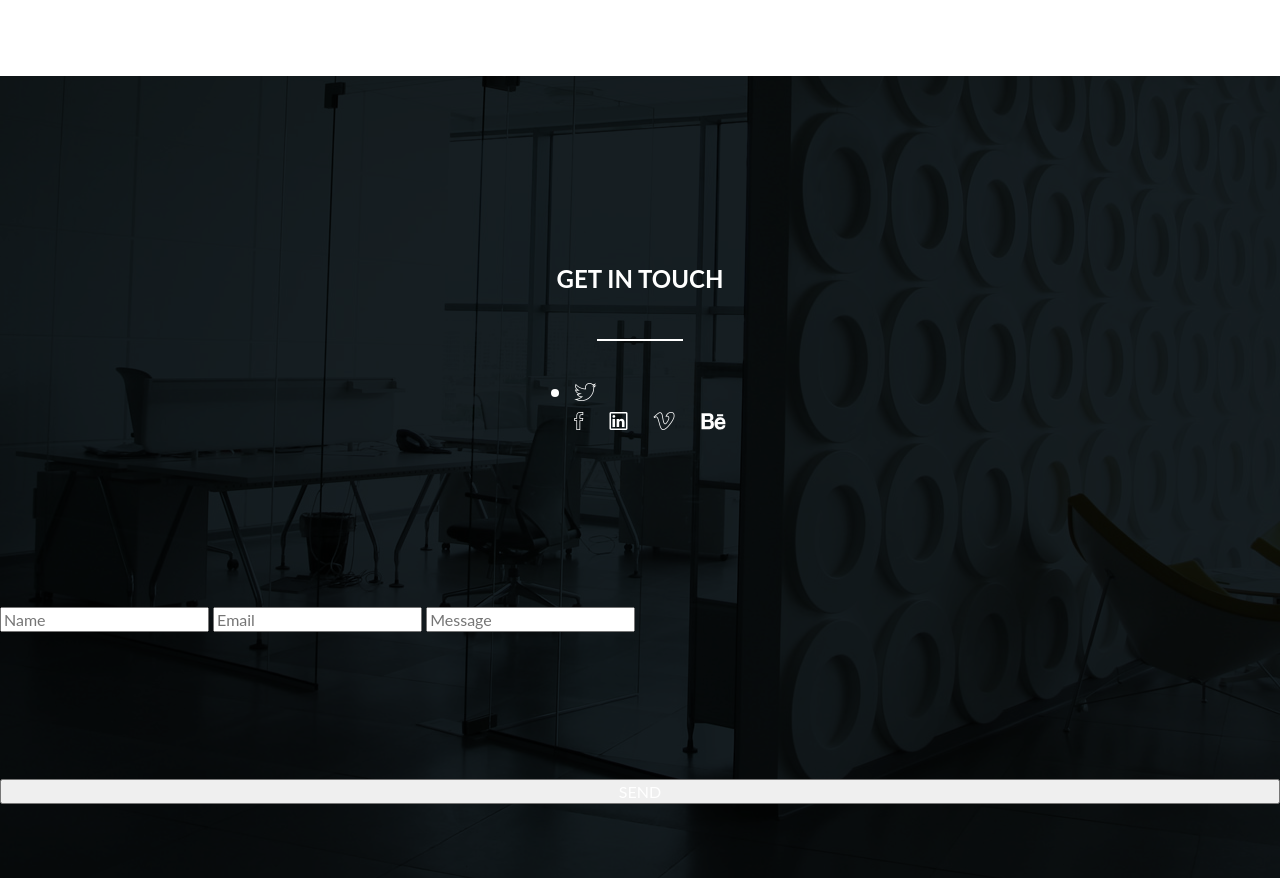
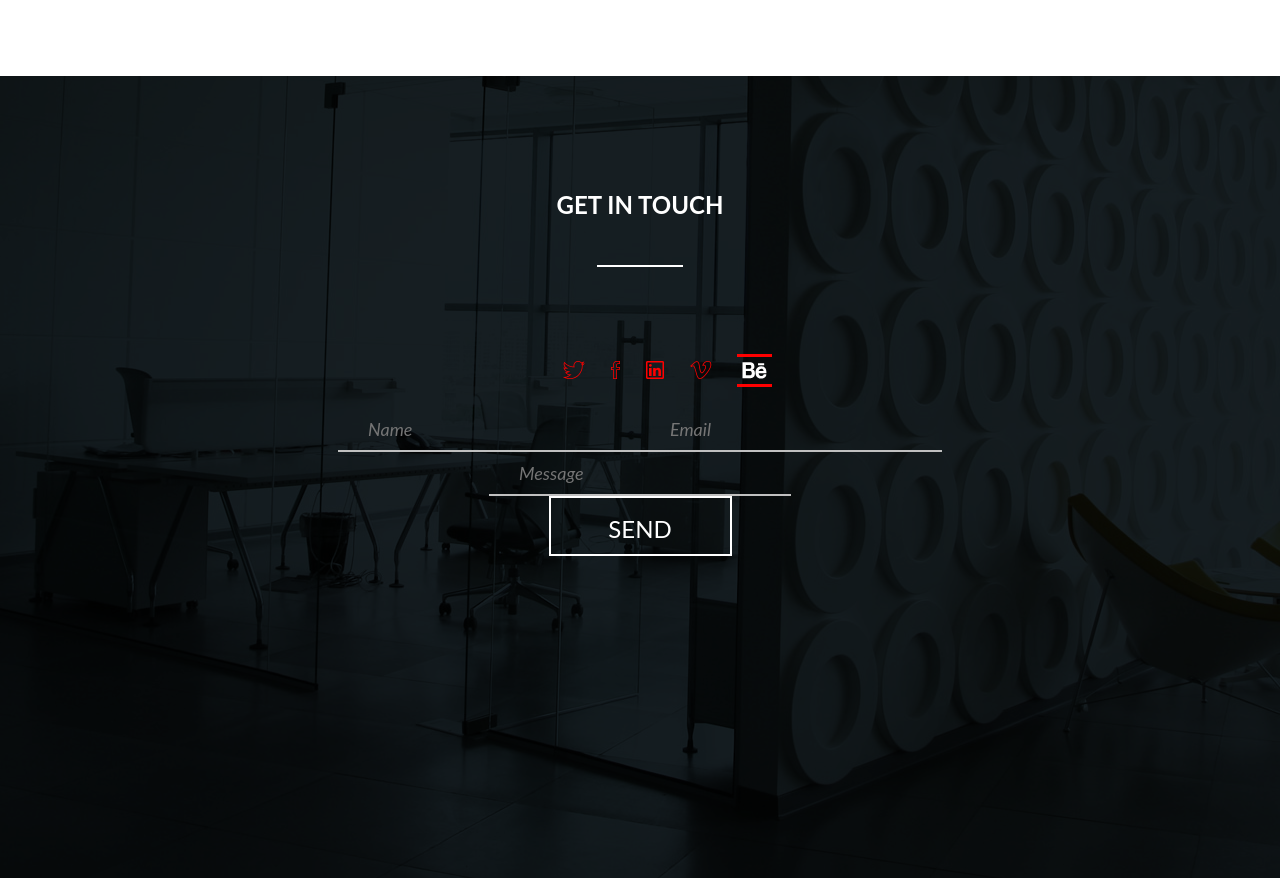
Before and after one commit to ba-krm-front-one/serge-exam1, a plain HTML site: page index.html in a window 1280 px wide. Shown: the part 2965-3843 px from the top of the page. Drawn offline with nearby package versions, Linux system fonts and the light colour scheme.

Commit message:
delopment fifth section, repairing

```diff
--- a/css/style.scss
+++ b/css/style.scss
@@ -288,17 +288,16 @@ $second-primary-color: #ffffff;
 .flex-container {
   display: flex;
   justify-content: space-around;
-
   flex-wrap: wrap;
   max-width: 1920px;
   width: 100%;
-  height: 500px;
   &__our-work {
     display: flex;
     flex-direction: column;
     align-items: flex-start;
     width: 370px;
     min-width: 200px;
+    padding-bottom: 80px;
     &--animation {
       position: absolute;
       background-color: #000000;
@@ -306,6 +305,7 @@ $second-primary-color: #ffffff;
       margin: 0 auto;
       width: 370px;
       height: 420px;
+      max-height: 1500px;
       color: $second-primary-color;
       h3 {
         color: $second-primary-color;
@@ -329,6 +329,7 @@ $second-primary-color: #ffffff;
 }
 
 .ba-container-our-work-footer {
+  display: block;
   width: 100%;
   height: 139px;
   button {
@@ -356,23 +357,21 @@ $second-primary-color: #ffffff;
   background: url("../image/5section-bg.png") 100% no-repeat;
   background-size: cover;
   display: flex;
-  /*align-items: center;*/
-  justify-content: space-around;
+  align-items: center;
+  justify-content: flex-start;
   flex-direction: column;
-
   flex-wrap: wrap;
   width: 100%;
   max-width: 1920px;
   min-width: 350px;
   height: 802px;
-  margin-bottom: 100px;
   color: $second-primary-color;
   &__intro {
     display: block;
     text-align: center;
     min-width: 350px;
     max-width: 1920px;
-    width: 100%;
+    width: 700px;
     margin-top: 94px;
     margin-bottom: 50px;
     h2 {
@@ -392,14 +391,98 @@ $second-primary-color: #ffffff;
     display: flex;
     justify-content: center;
     font-size: 24px;
-    margin-top: -200px;
-    a {
+    width: 700px;
+    li {
+      list-style-type: none; /* delete markers */
       display: inline-block;
-      margin-right: 20px;
-      text-decoration: none;
+      a {
+        display: inline-block;
+        margin-right: 20px;
+        text-decoration: none;
+        color: red;
+        :hover {
+          color: $second-primary-color;
+          transition: 1.2s;
+          box-shadow: red;
+          -webkit-transform: rotateZ(20deg);
+          -ms-transform: rotateZ(20deg);
+          transform: rotateZ(20deg);
+        }
+      }
+    }
+  }
+  #behance {
+    display: inline-block;
+    position: absolute;
+    border-bottom: 3px solid red;
+    border-top: 3px solid red;
+    padding: 5px;
+    margin-top: -25px;
+  }
+  #behance:hover {
+    border-color: $second-primary-color;
+    transition: 1.2s;
+  }
+  &__forms {
+    display: flex;
+    flex-direction: column;
+    flex-wrap: wrap;
+    justify-content: space-around;
+    align-content: space-around;
+    width: 720px;
+    min-width: 360px;
+    label {
+      display: flex;
+      flex-direction: row;
+      justify-content: space-around;
+      min-width: 330px;
+      input {
+        display: block;
+        width: 302px;
+        min-width: 200px;
+        outline: none;
+        background: none;
+        border: none;
+        border-bottom: 2px solid #c0c0c0;
+        padding-left: 30px;
+        color: $second-primary-color;
+        font-size: 18px;
+        font-style: italic;
+        line-height: 40px;
+      }
+    }
+    input {
+      display: block;
+      width: 669px;
+      min-width: 300px;
+      outline: none;
+      background: none;
+      border: none;
+      border-bottom: 2px solid #c0c0c0;
+      padding-left: 30px;
       color: $second-primary-color;
-      li {
-        list-style-type: none; /* Убираем маркеры */
+      font-size: 18px;
+      font-style: italic;
+      line-height: 40px;
+    }
+    button {
+      display: block;
+      margin: 0 auto;
+      border: 2px solid $second-primary-color;
+      color: $second-primary-color;
+      width: 183px;
+      height: 60px;
+      font-size: 24px;
+      line-height: 60px;
+      bottom: 122px;
+      text-transform: uppercase;
+      background: none;
+      button:hover {
+        display: block;
+        background-color: $primary-color;
+        color: red;
+        transition: 1.2s;
+        border-color: $second-primary-color;
       }
     }
   }
--- a/index.html
+++ b/index.html
@@ -126,30 +126,45 @@
         <div class="flex-container-form__social">
             <ul>
 
-                <li class="ion-social-twitter-outline"><a href="http://www.twitter.com"></a></li>
-
-                <a href="http://www.facebook.com">
-                    <li class="ion-social-facebook-outline"></li>
-                </a>
-                <a href="">
-                    <li class="ion-social-linkedin-outline"></li>
-                </a>
-                <a href="">
-                    <li class="ion-social-vimeo-outline"></li>
-                </a>
-                <a href="">
-                    <li><img src="image/5section-svg-behance.svg" alt="#"></li>
-                </a>
+                <li>
+                    <a href="http://www.twitter.com">
+                        <span class="ion-social-twitter-outline"></span>
+                    </a>
+                </li>
+                <li>
+                    <a href="http://www.facebook.com">
+                        <span class="ion-social-facebook-outline"></span>
+                    </a>
+                </li>
+                <li>
+                    <a href="http://www.linkedin.com">
+                        <span class="ion-social-linkedin-outline"></span>
+                    </a>
+                </li>
+                <li>
+                    <a href="http://www.vimeo.com">
+                        <span class="ion-social-vimeo-outline"></span>
+                    </a>
+                </li>
+                <li>
+                    <a href="http://www.behance.net">
+                        <img id="behance" src="image/5section-svg-behance.svg" alt="#">
+                    </a>
+                </li>
             </ul>
         </div>
-        <form action="#">
+
+        <form action="#" class="flex-container-form__forms">
             <label>
                 <input type="text" name="name" placeholder="Name" required>
                 <input type="email" name="email" placeholder="Email" required>
             </label>
+            <label>
             <input type="text" name="message" placeholder="Message" required>
+            </label>
+            <button>SEND</button>
         </form>
-        <button>SEND</button>
+
     </section>
 </footer>
 </body>
```
Also changed, not shown: css/style.css.
